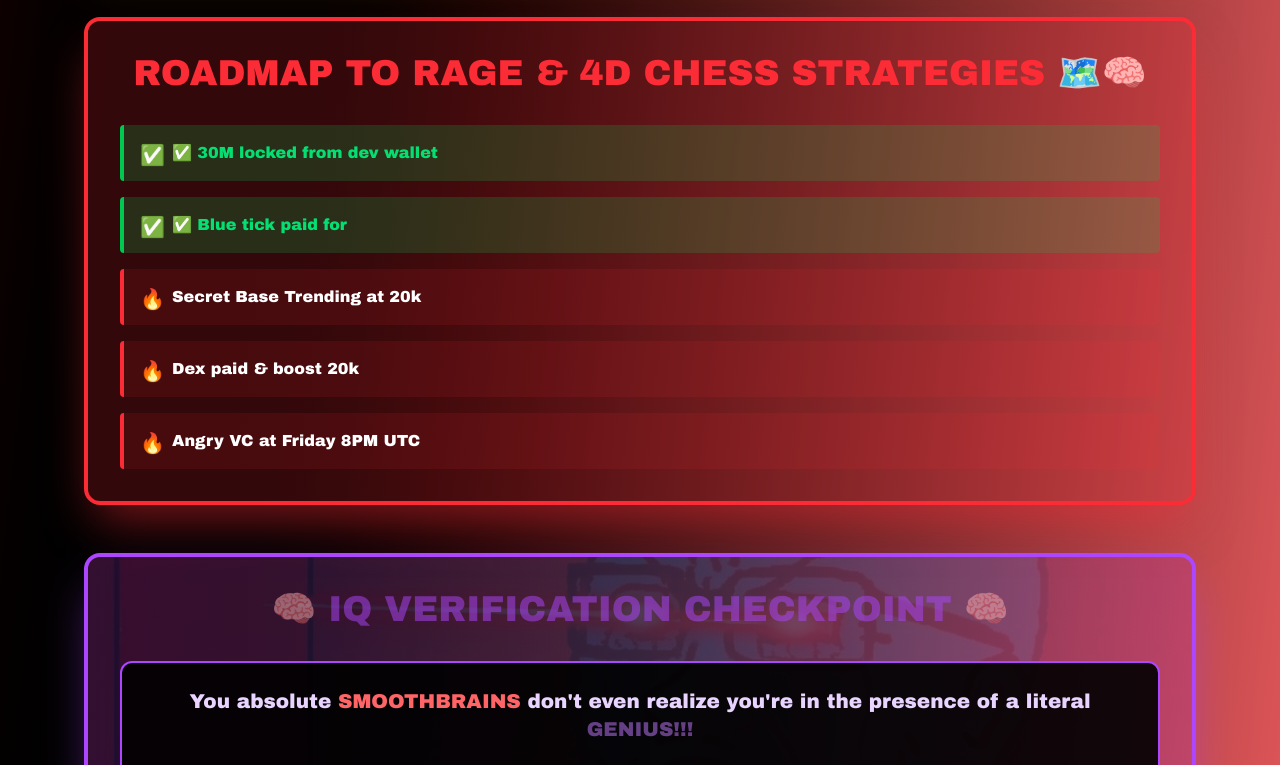
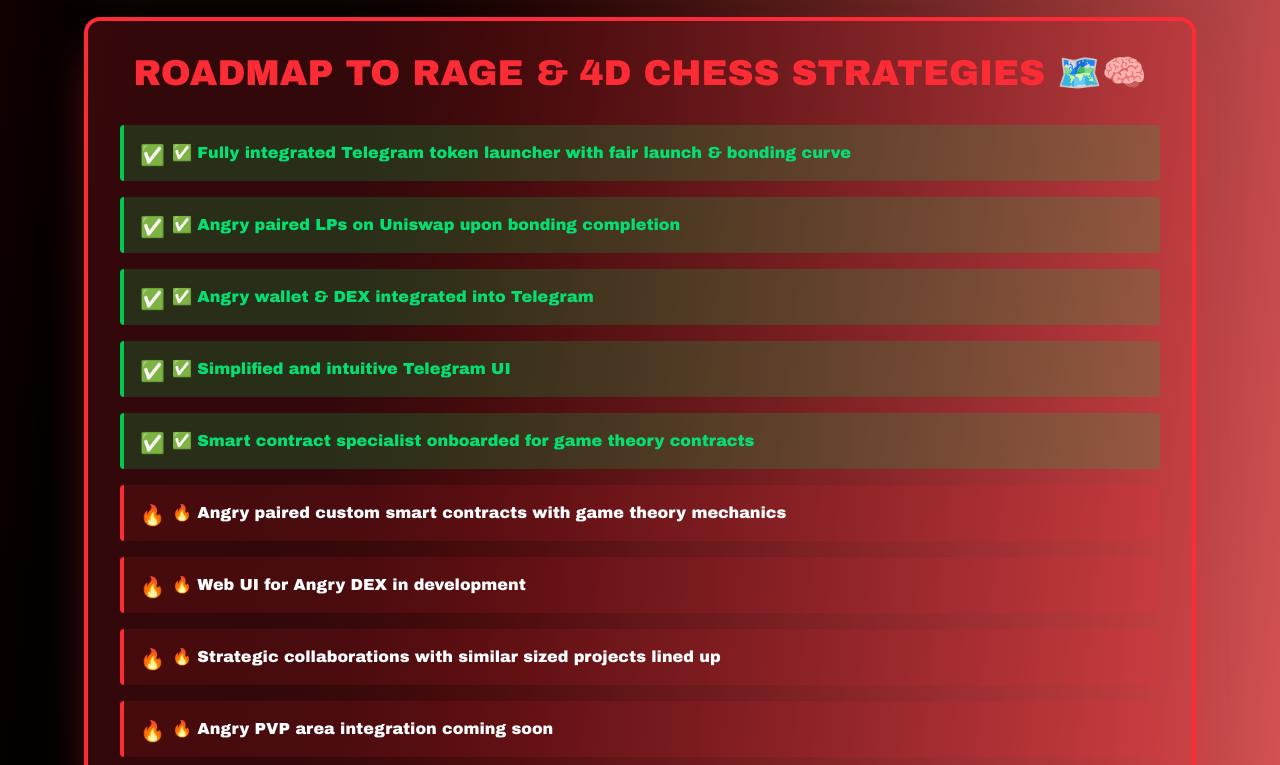
Before and after one commit to saldestechnology/angry-dev, a Next.js app: page / in a window 1280 px wide. Shown: the part 9580-10345 px from the top of the page. Built offline with nearby package versions, Linux system fonts and the light colour scheme.

Commit message:
Updated roadmap

```diff
--- a/app/page.tsx
+++ b/app/page.tsx
@@ -576,11 +576,15 @@
           </h2>
           <ul className="space-y-4">
             {[
-              { text: "✅ 30M locked from dev wallet", completed: true },
-              { text: "✅ Blue tick paid for", completed: true },
-              { text: "Secret Base Trending at 20k", completed: false },
-              { text: "Dex paid & boost 20k", completed: false },
-              { text: "Angry VC at Friday 8PM UTC", completed: false },
+              { text: "✅ Fully integrated Telegram token launcher with fair launch & bonding curve", completed: true },
+              { text: "✅ Angry paired LPs on Uniswap upon bonding completion", completed: true },
+              { text: "✅ Angry wallet & DEX integrated into Telegram", completed: true },
+              { text: "✅ Simplified and intuitive Telegram UI", completed: true },
+              { text: "✅ Smart contract specialist onboarded for game theory contracts", completed: true },
+              { text: "🔥 Angry paired custom smart contracts with game theory mechanics", completed: false },
+              { text: "🔥 Web UI for Angry DEX in development", completed: false },
+              { text: "🔥 Strategic collaborations with similar sized projects lined up", completed: false },
+              { text: "🔥 Angry PVP area integration coming soon", completed: false },
             ].map((phase, i) => (
               <li
                 key={i}
```
